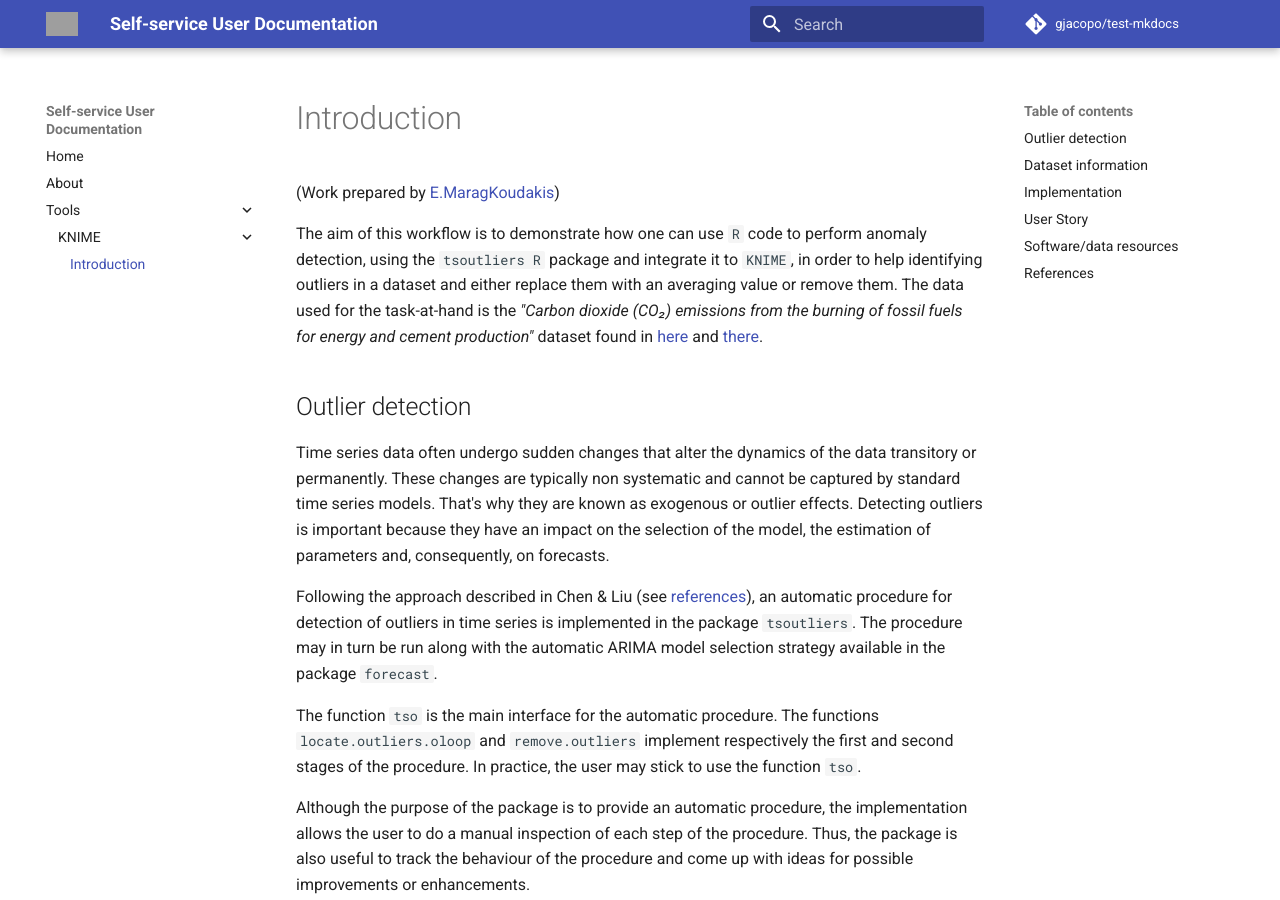
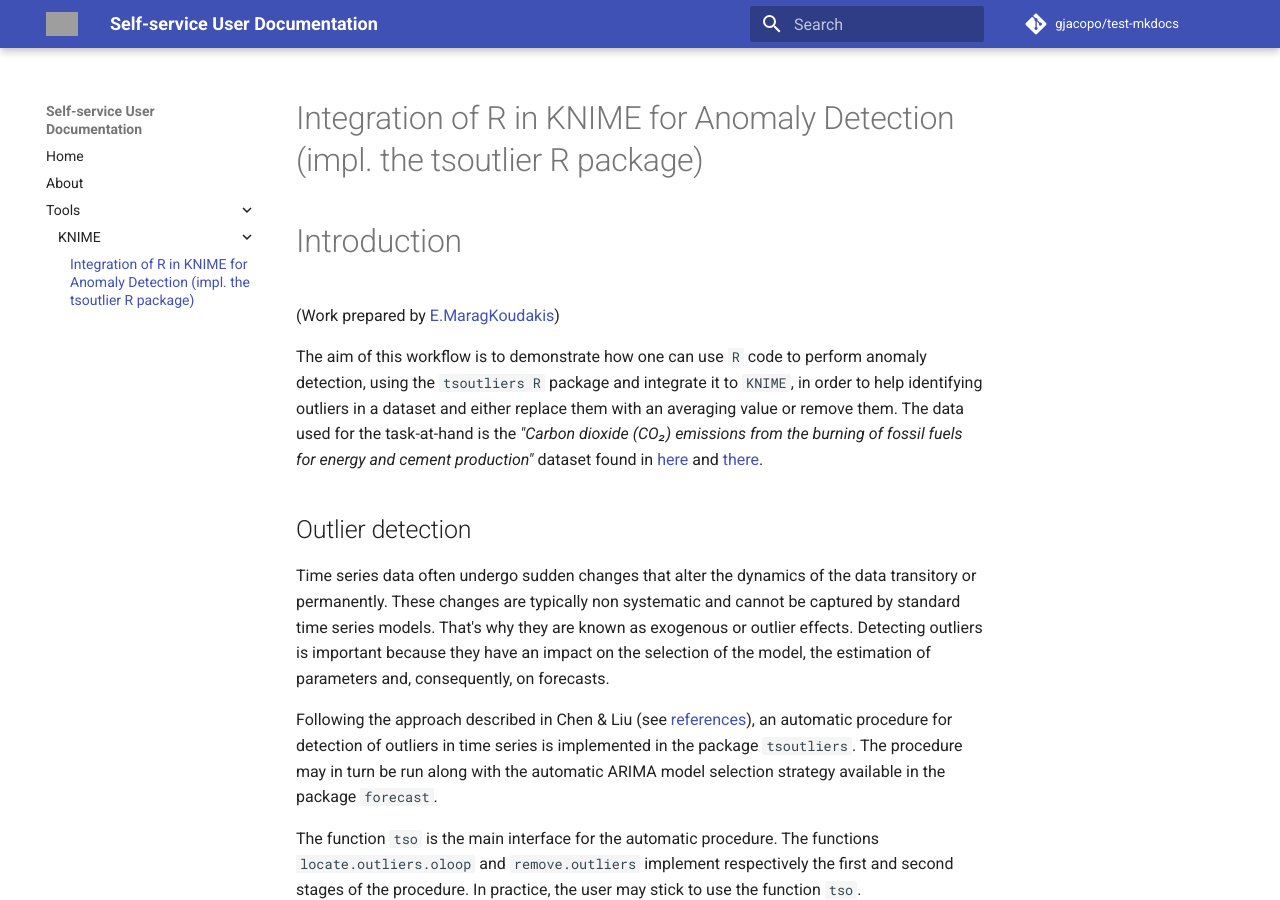
Before and after one commit to gjacopo/test-mkdocs, an MkDocs documentation site: the page built from docs/docs/tools/KNIME/anomaly-detection-R.md, in a window 1280 px wide and 900 px high. Built offline with MkDocs 1.6.1 and Material for MkDocs 9.7.7, drawn with Linux system fonts in a browser that asks for light colours; comment, search, counter and statistics services are not loaded; grey boxes are pictures that could not be loaded.

Commit message:
Update anomaly-detection-R.md

```diff
--- a/docs/docs/tools/KNIME/anomaly-detection-R.md
+++ b/docs/docs/tools/KNIME/anomaly-detection-R.md
@@ -1,3 +1,5 @@
+# Integration of R in KNIME for Anomaly Detection (impl. the tsoutlier R package)
+
 Introduction
 ===
 
```
